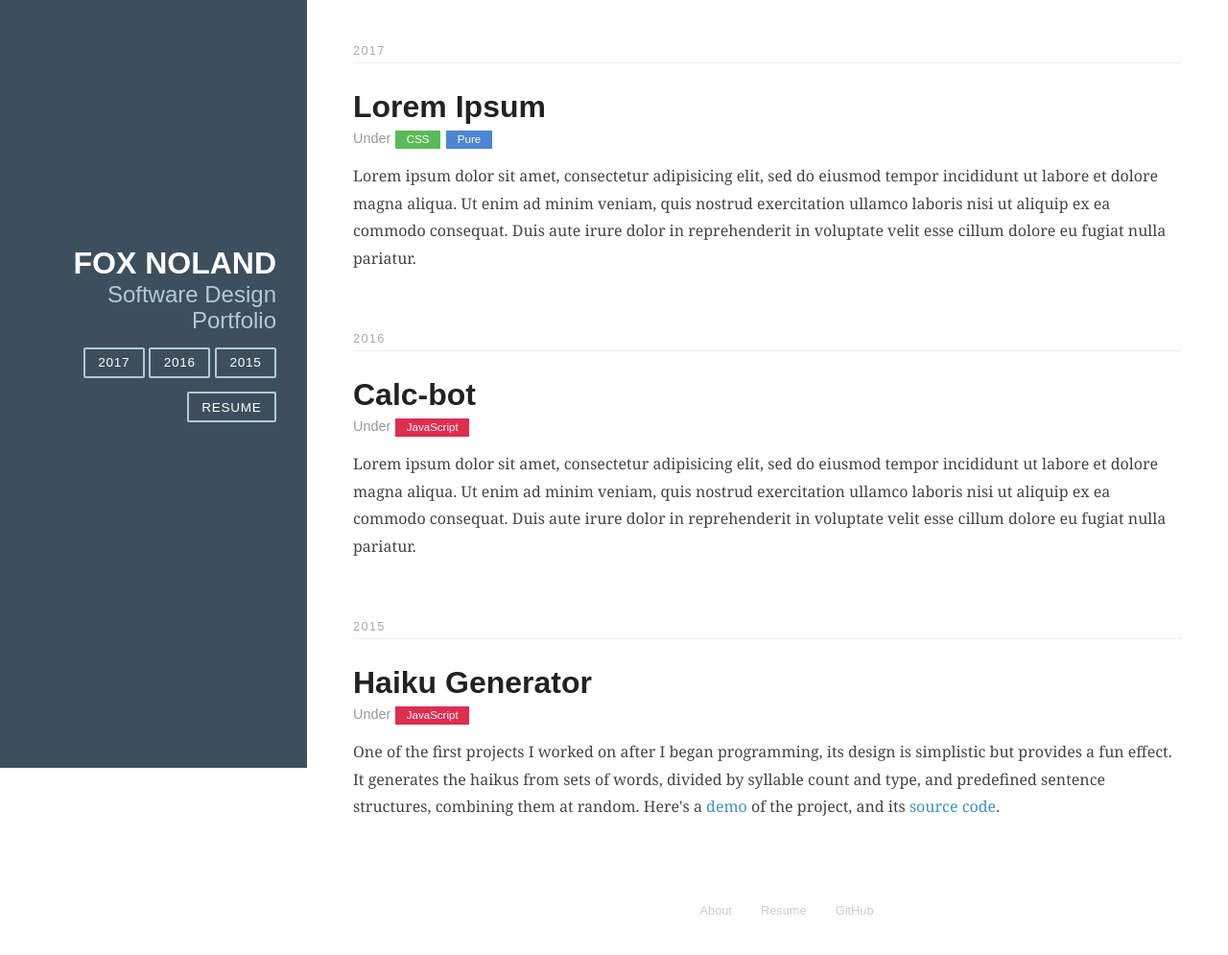
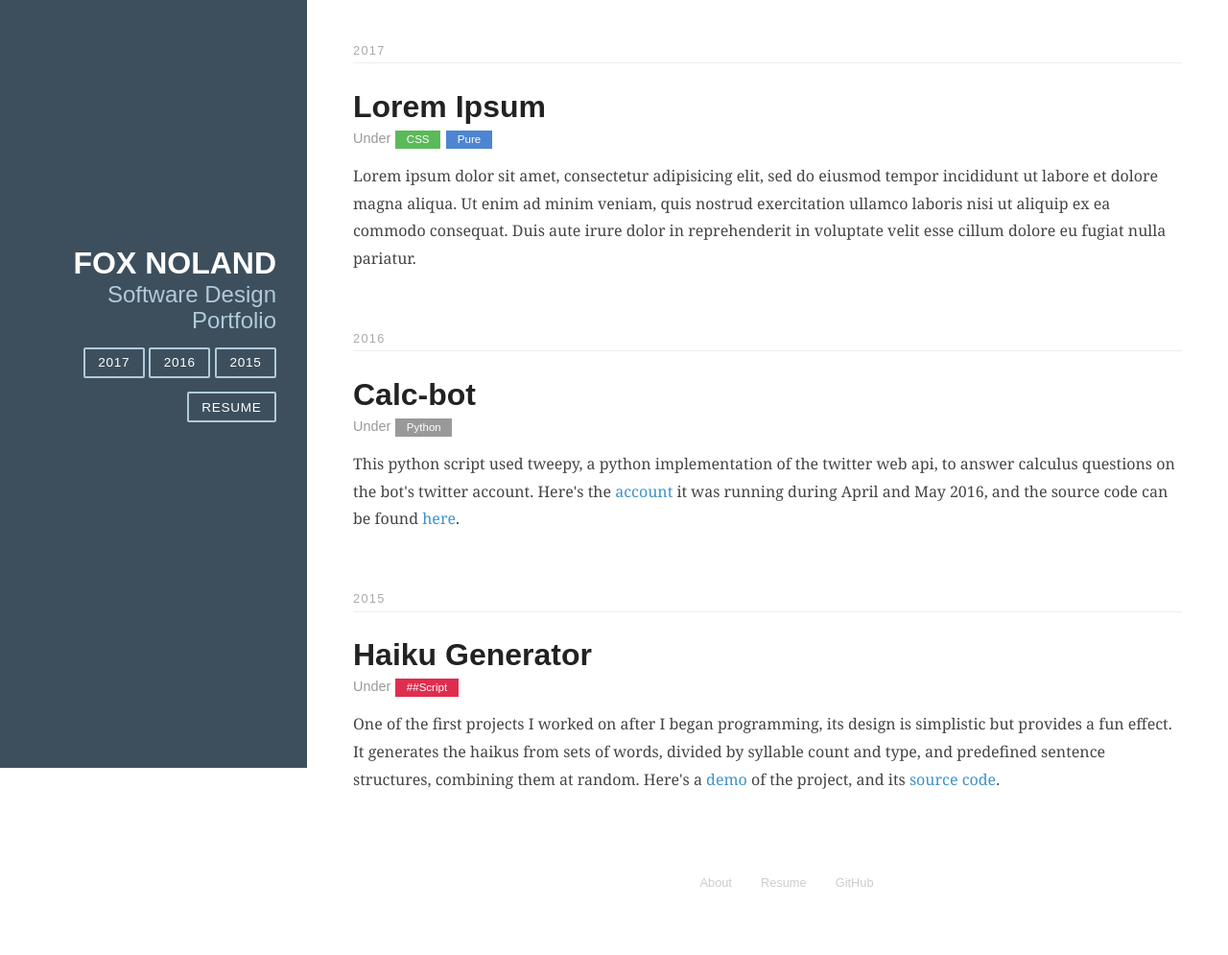
Before and after one commit to theamazingzorro/theamazingzorro.github.io, a plain HTML site: page index.html in a window 1280 px wide. Shown: the whole page at 96% size. After the commit the page ends 966 px from the top, so only its background shows below. Drawn offline with nearby package versions, Linux system fonts and the light colour scheme.

Commit message:
calc-bot description

```diff
--- a/index.html
+++ b/index.html
@@ -56,6 +56,7 @@
 
     <div class="content pure-u-1 pure-u-md-3-4">
         <div>
+
             <div class="posts">
                 <h1 class="content-subhead" id="2017">2017</h1>
 
@@ -87,13 +88,13 @@
                         <h2 class="post-title">Calc-bot</h2>
 
                         <p class="post-meta">
-                            Under <a class="post-category post-category-js" href="#">JavaScript</a>
+                            Under <a class="post-category post-category-py" href="#">Python</a>
                         </p>
                     </header>
 
                     <div class="post-description">
                         <p>
-                            Lorem ipsum dolor sit amet, consectetur adipisicing elit, sed do eiusmod tempor incididunt ut labore et dolore magna aliqua. Ut enim ad minim veniam, quis nostrud exercitation ullamco laboris nisi ut aliquip ex ea commodo consequat. Duis aute irure dolor in reprehenderit in voluptate velit esse cillum dolore eu fugiat nulla pariatur.
+                            This python script used tweepy, a python implementation of the twitter web api, to answer calculus questions on the bot's twitter account. Here's the <a href="https://twitter.com/bot_zorro">account</a> it was running during April and May 2016, and the source code can be found <a href="#">here</a>.
                         </p>
                     </div>
                 </section>
@@ -110,7 +111,7 @@
                         <h2 class="post-title">Haiku Generator</h2>
 
                         <p class="post-meta">
-                            Under <a class="post-category post-category-js" href="#">JavaScript</a>
+                            Under <a class="post-category post-category-js" href="#">##Script</a>
                         </p>
                     </header>
 
```
